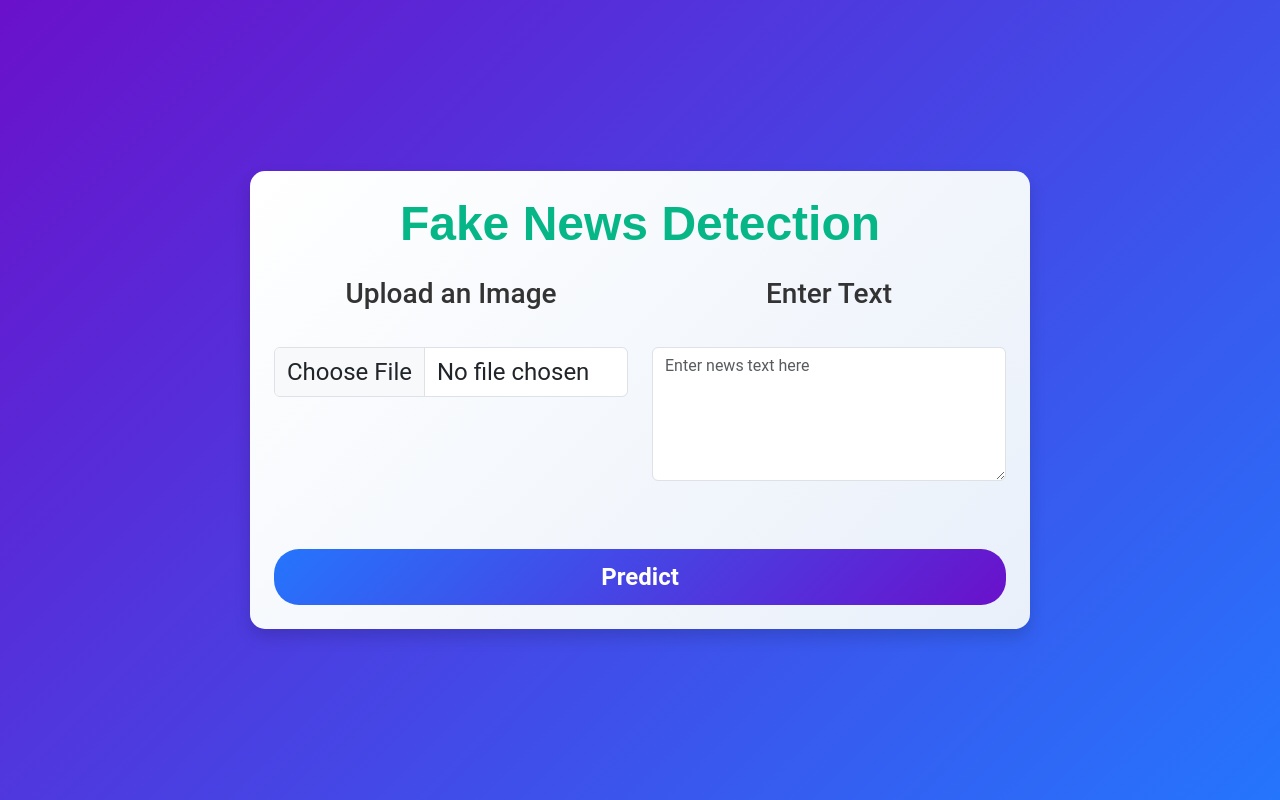
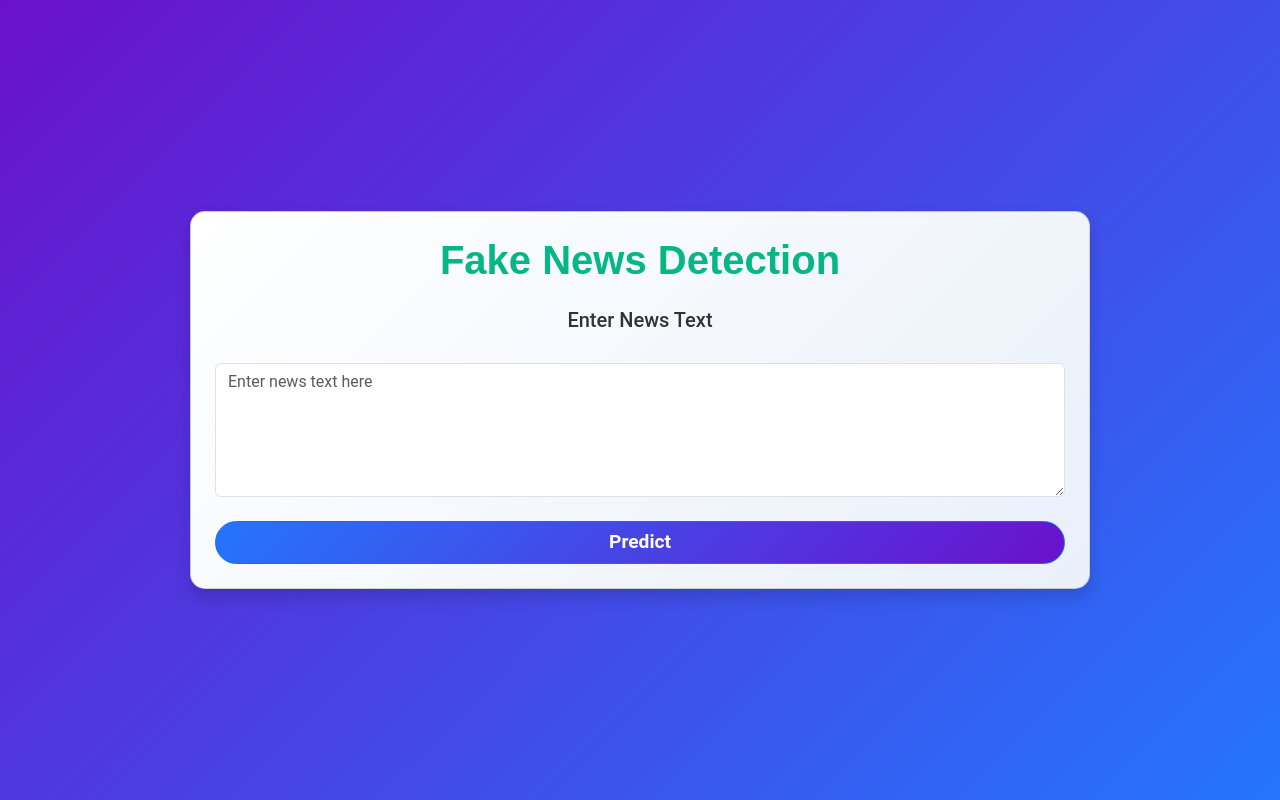
Before and after one commit to Vasifgithub/FAKE-NEWS-DETECTION-SYSTEM-USING-AI, a Flask app: page / in a window 1280 px wide. Run offline with Flask 3, Linux system fonts and the light colour scheme.

Commit message:
Initial commit: Fake News Detection with XGBoost

```diff
--- a/app.py
+++ b/app.py
@@ -1,89 +1,52 @@
-from flask import Flask, render_template, request, redirect, url_for, send_from_directory
-from tensorflow.keras.models import load_model
-from tensorflow.keras.preprocessing import image
+from flask import Flask, render_template, request
+import joblib
+import pickle
 import numpy as np
-import os
-from werkzeug.utils import secure_filename
-from sklearn.preprocessing import LabelEncoder
+
+from sklearn.feature_extraction.text import TfidfVectorizer
 
 app = Flask(__name__)
-app.secret_key = "secret_key"
-app.config['UPLOAD_FOLDER'] = 'uploads'
-app.config['ALLOWED_EXTENSIONS'] = {'png', 'jpg', 'jpeg'}
 
-# Load the image model (for image prediction)
-image_model = load_model('fakenewsimagedetection.h5')
+# Load XGBoost model
+try:
+    model = joblib.load("XGBoost.pkl")
+    print("XGBoost model loaded successfully.")
+except Exception as e:
+    print(f"Error loading XGBoost model: {e}")
+    model = None
 
-# Load the text model (for text prediction)
-text_model = load_model('lstm_model.h5')
-label_encoder = LabelEncoder()  # Assuming labels are encoded for text prediction
+# Load TF-IDF vectorizer
+try:
+    with open("tfidf_vectorizer.pkl", "rb") as f:
+        tfidf_vectorizer = pickle.load(f)
+    print("TF-IDF Vectorizer loaded successfully.")
+except Exception as e:
+    print(f"Error loading TF-IDF Vectorizer: {e}")
+    tfidf_vectorizer = None
 
-def allowed_file(filename):
-    return '.' in filename and filename.rsplit('.', 1)[1].lower() in app.config['ALLOWED_EXTENSIONS']
+def preprocess_text(text):
+    if tfidf_vectorizer:
+        return tfidf_vectorizer.transform([text])
+    return None
 
-def preprocess_input_image(image_path):
-    img = image.load_img(image_path, target_size=(128, 128))  # Change size based on your model
-    img_array = image.img_to_array(img)
-    img_array = np.expand_dims(img_array, axis=0)
-    img_array /= 255.0  # Normalize pixel values
-    return img_array
+@app.route("/", methods=["GET", "POST"])
+def index():
+    text_result = None
+    text_input = ""
 
-def preprocess_input_text(text):
-    # Preprocess the text input (tokenization, padding, etc. - modify this based on your text model requirements)
-    from tensorflow.keras.preprocessing.text import Tokenizer
-    from tensorflow.keras.preprocessing.sequence import pad_sequences
+    if request.method == "POST":
+        text_input = request.form.get("text")
 
-    tokenizer = Tokenizer(num_words=5000)
-    tokenizer.fit_on_texts([text])
-    seq = tokenizer.texts_to_sequences([text])
-    padded = pad_sequences(seq, maxlen=100)  # Adjust maxlen based on your model's requirement
-    return padded
+        if text_input and model and tfidf_vectorizer:
+            processed_text = preprocess_text(text_input)
+            try:
+                prediction = model.predict_proba(processed_text)[:, 1]
+                text_result = "TRUE-NEWS" if prediction[0] > 0.5 else "FAKE-NEWS"
+            except Exception as e:
+                print(f"Prediction error: {e}")
+                text_result = "Prediction Error"
 
-@app.route('/uploads/<filename>')
-def uploaded_file(filename):
-    """Serve files from the uploads folder."""
-    return send_from_directory(app.config['UPLOAD_FOLDER'], filename)
+    return render_template("index.html", text_result=text_result, text_input=text_input)
 
-@app.route('/', methods=['GET', 'POST'])
-def index():
-    if request.method == 'POST':
-        # Process Image Input
-        image_file = request.files.get('file')
-        text_input = request.form.get('text')
-
-        image_result = None
-        text_result = None
-        uploaded_image_url = None
-
-        # Handle image input
-        if image_file and allowed_file(image_file.filename):
-            filename = secure_filename(image_file.filename)
-            filepath = os.path.join(app.config['UPLOAD_FOLDER'], filename)
-            image_file.save(filepath)
-
-            # Preprocess the image and predict
-            img = preprocess_input_image(filepath)
-            image_prediction = image_model.predict(img)
-
-            # Assuming the model predicts a binary classification (adjust threshold accordingly)
-            image_result = "Rumor" if image_prediction[0][0] > 0.8 else "Non-Rumor"
-            uploaded_image_url = url_for('uploaded_file', filename=filename)
-
-        # Handle text input
-        elif text_input:
-            text_input_processed = preprocess_input_text(text_input)
-            text_prediction = text_model.predict(text_input_processed)
-
-            # Assuming the model predicts a binary classification (adjust threshold accordingly)
-            text_result = "Rumor" if text_prediction[0] > 0.5 else "Non-Rumor"
-
-        # Return the result to the frontend
-        return render_template('index.html', image_result=image_result, text_result=text_result,
-                               uploaded_image_url=uploaded_image_url, text_input=text_input)
-
-    return render_template('index.html', image_result=None, text_result=None)
-
-if __name__ == '__main__':
-    if not os.path.exists(app.config['UPLOAD_FOLDER']):
-        os.makedirs(app.config['UPLOAD_FOLDER'])
+if __name__ == "__main__":
     app.run(debug=True, port=8080)
--- a/static/style.css
+++ b/static/style.css
@@ -7,56 +6,41 @@ body {
     color: #fff;
 }
 
-/* Card Styling */
 .card {
     background: linear-gradient(135deg, #ffffff, #e9f0fa);
     border-radius: 15px;
     box-shadow: 0 6px 12px rgba(0, 0, 0, 0.2);
-    max-width: 1100px;
+    max-width: 1200px;
     padding: 50px;
-    border: none;
     text-align: center;
     color: #333;
-    transition: transform 0.3s ease, box-shadow 0.3s ease;
-    margin: auto;
+    transition: 0.3s ease;
 }
 
-/* Card Hover Effect */
 .card:hover {
     transform: translateY(-5px);
     box-shadow: 0 10px 20px rgba(0, 0, 0, 0.3);
 }
 
-/* Header */
 h1 {
     font-family: 'Poppins', sans-serif;
     font-weight: 700;
     color: #07b687;
-    margin-bottom: 20px;
-    font-size: 3rem;
-}
-
-/* Form Input Styling */
-input[type="file"], textarea {
-    margin: 20px 0;
-    font-size: 1.5rem;
-    width: 100%;
+    font-size: 2.5rem;
 }
 
 textarea {
+    margin: 15px 0;
+    font-size: 1.2rem;
     resize: vertical;
 }
 
-/* Button Styling */
 .btn-primary {
     background: linear-gradient(135deg, #2575fc, #6a11cb);
     color: #fff;
-    border: none;
-    padding: 10px 20px;
     border-radius: 25px;
-    transition: all 0.3s ease-in-out;
     font-weight: bold;
-    font-size: 1.5rem;
+    font-size: 1.2rem;
 }
 
 .btn-primary:hover {
--- a/templates/index.html
+++ b/templates/index.html
@@ -9,49 +9,29 @@
 </head>
 <body>
     <div class="container d-flex justify-content-center align-items-center min-vh-100">
-        <div class="card shadow p-4">
+        <div class="card shadow p-4" style="width: 100%; max-width: 900px;">
             <h1 class="text-center mb-4">Fake News Detection</h1>
-            <form method="POST" enctype="multipart/form-data" action="/">
-                <div class="row mb-5">
-                    <!-- Image Upload -->
-                    <div class="col-md-6">
-                        <label for="file" class="form-label"><h3>Upload an Image</h3></label>
-                        <input type="file" class="form-control" id="file" name="file">
-                    </div>
-                    <!-- Text Input -->
-                    <div class="col-md-6">
-                        <label for="text" class="form-label"><h3>Enter Text</h3></label>
-                        <textarea class="form-control" id="text" name="text" rows="5" placeholder="Enter news text here"></textarea>
-                    </div>
+            <form method="POST" action="/">
+                <!-- Text Input -->
+                <div class="mb-4">
+                    <label for="text" class="form-label"><h5>Enter News Text</h5></label>
+                    <textarea class="form-control" id="text" name="text" rows="5" placeholder="Enter news text here" required>{{ text_input or '' }}</textarea>
                 </div>
+
+                <!-- Submit Button -->
                 <button type="submit" class="btn btn-primary w-100">Predict</button>
             </form>
 
-            {% if image_result %}
-                <div class="mt-4 alert {{ 'alert-danger' if image_result == 'Rumor' else 'alert-success' }} text-center">
-                    Image Prediction: <strong>{{ image_result }}</strong>
+            <!-- Result Section -->
+            {% if text_result is not none %}
+                <div class="mt-4 alert {% if text_result == 'Rumor' %}alert-danger{% else %}alert-success{% endif %} text-center">
+                    <h5>Model Used: <strong>XGBoost</strong></h5>
+                    <h4>Prediction: <strong>{{ text_result }}</strong></h4>
                 </div>
-                {% if uploaded_image_url %}
-                    <div class="text-center mt-3">
-                        <h3>Uploaded Image:</h3>
-                        <img src="{{ uploaded_image_url }}" alt="Uploaded Image" class="img-fluid rounded shadow">
-                    </div>
-                {% endif %}
-            {% endif %}
-
-            {% if text_result %}
-                <div class="mt-4 alert {{ 'alert-danger' if text_result == 'Rumor' else 'alert-success' }} text-center">
-                    Text Prediction: <strong>{{ text_result }}</strong>
-                </div>
-                {% if text_input %}
-                    <div class="mt-4">
-                        <h3>Text Input:</h3>
-                        <p>{{ text_input }}</p>
-                    </div>
-                {% endif %}
             {% endif %}
         </div>
     </div>
+
     <script src="https://cdn.jsdelivr.net/npm/bootstrap@5.3.0-alpha1/dist/js/bootstrap.bundle.min.js"></script>
 </body>
 </html>
```
Also changed, not shown: other parts of static/style.css (+17 -11 lines), uploads/VITID.png (deleted), 12 other files.
